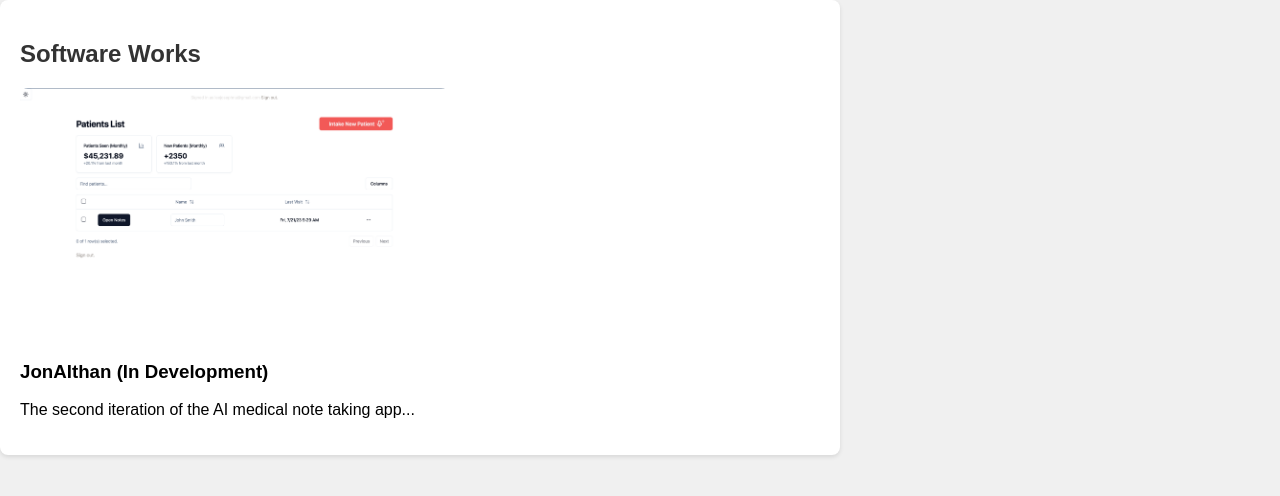
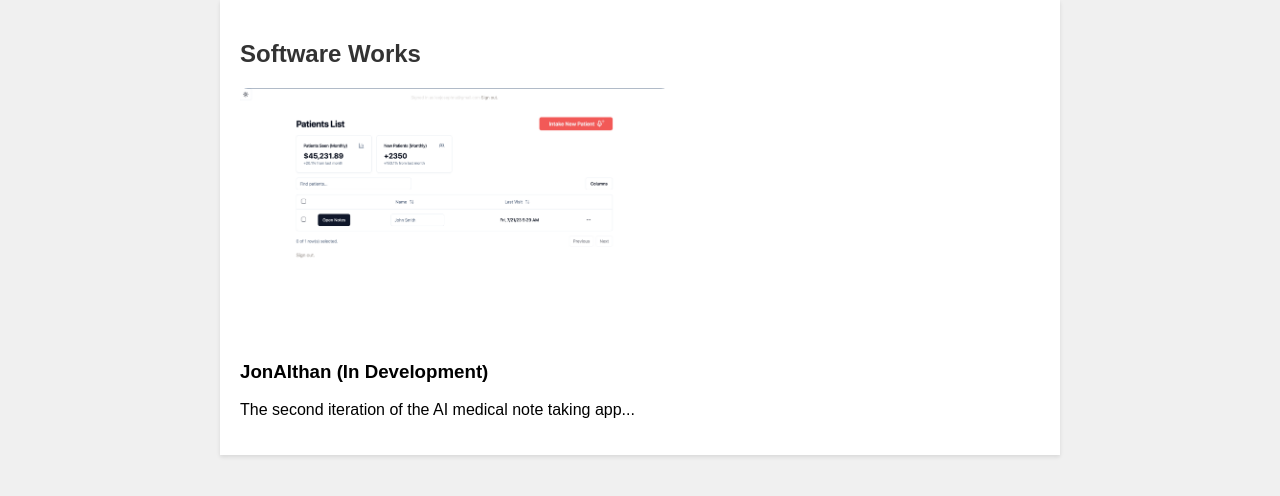
Before and after one commit to josephna76/josephna76.github.io, a plain HTML site: page works.html in a window 1280 px wide. Drawn offline with Linux system fonts and the light colour scheme.

Commit message:
Update center works.html

```diff
--- a/css/style.css
+++ b/css/style.css
@@ -1,10 +1,3 @@
-body {
-  font-family: Arial, sans-serif;
-  background-color: #f0f0f0;
-  margin: 0;
-  padding: 0;
-}
-
 .layout {
   display: flex;
   justify-content: center;
@@ -13,11 +6,19 @@ body {
 
 .container {
   width: 100%;
-  max-width: 800px;
-  background-color: #ffffff;
+  max-width: 800px; /* Adjust based on your preferred maximum width */
+  margin: 0 auto; /* Centers the container */
   padding: 20px;
-  border-radius: 8px;
-  box-shadow: 0 2px 4px rgba(0, 0, 0, 0.1);
+  box-shadow: 0 2px 4px rgba(0, 0, 0, 0.1); /* Optional: Adds shadow for depth */
+  background-color: #ffffff; /* Optional: Sets background color */
+}
+
+/* Ensure body has no padding or margin that could affect alignment */
+body {
+  margin: 0;
+  padding: 0;
+  font-family: Arial, sans-serif;
+  background-color: #f0f0f0;
 }
 
 .header {
```
